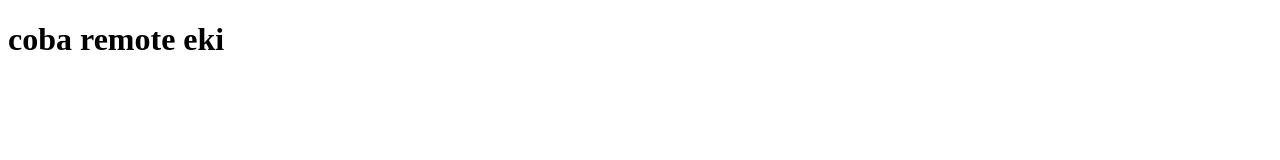
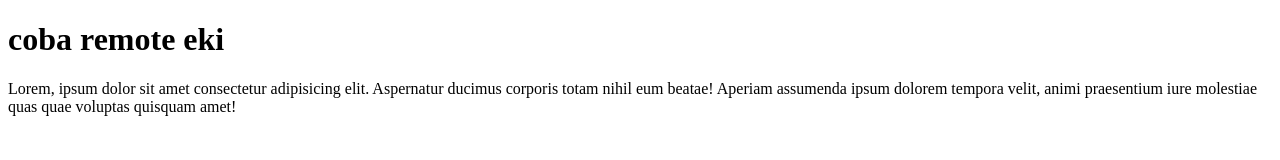
Before and after one commit to EKI-INDRADI/eki-test-repo-remote, a plain HTML site: page index.html in a window 1280 px wide. Drawn offline with Linux system fonts and the light colour scheme.

Commit message:
menambahkan paragraf

```diff
--- a/index.html
+++ b/index.html
@@ -8,5 +8,6 @@
 </head>
 <body>
     <h1>coba remote eki</h1>
+    <p>Lorem, ipsum dolor sit amet consectetur adipisicing elit. Aspernatur ducimus corporis totam nihil eum beatae! Aperiam assumenda ipsum dolorem tempora velit, animi praesentium iure molestiae quas quae voluptas quisquam amet!</p>
 </body>
 </html>
```
